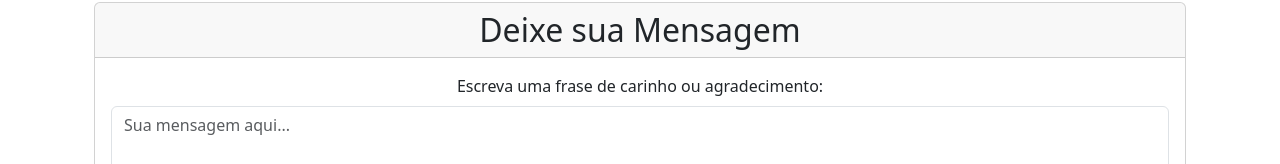
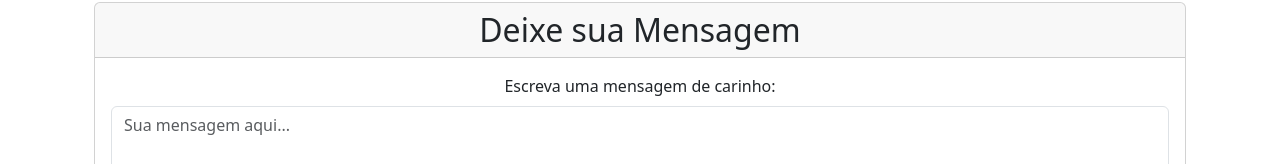
Before and after one commit to wericksilva/wedding-app, a Next.js app: page / in a window 1280 px wide. Shown: the part 2422-2586 px from the top of the page. Built offline with nearby package versions, Linux system fonts and the light colour scheme; no server answers; the database is empty.

Commit message:
melhorarando mensagem

```diff
--- a/src/app/components/GuestMessages.js
+++ b/src/app/components/GuestMessages.js
@@ -45,7 +45,7 @@ const GuestMessages = () => {
         <Card.Body>
           <Form onSubmit={handleSubmit}>
             <Form.Group className="mb-3">
-              <Form.Label>Escreva uma frase de carinho ou agradecimento:</Form.Label>
+              <Form.Label>Escreva uma mensagem de carinho:</Form.Label>
               <Form.Control
                 as="textarea"
                 rows={3}
```
